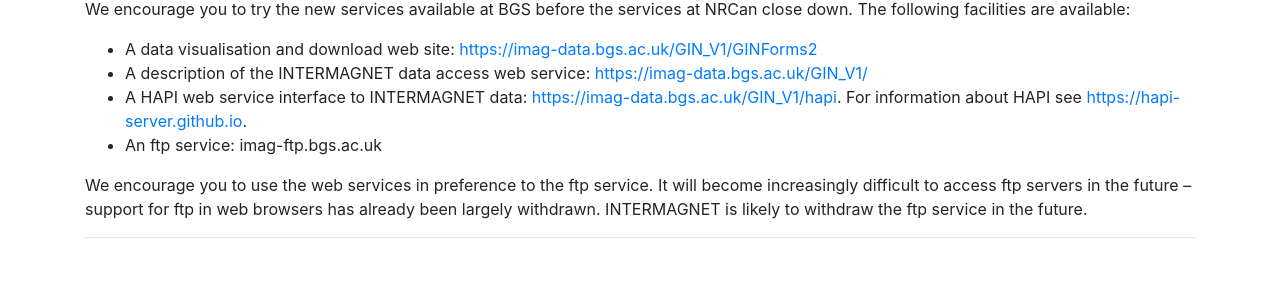
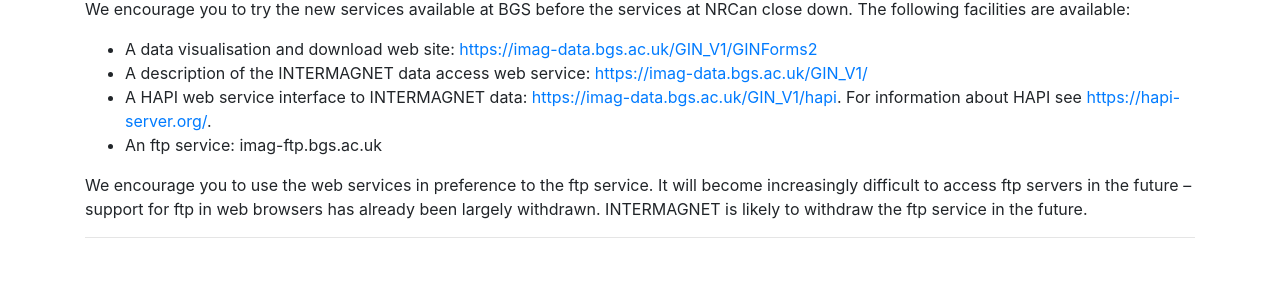
Before and after one commit to INTERMAGNET/intermagnet.github.io, a Jekyll site: the page built from new_data_download.md, in a window 1280 px wide. Shown: the part 438-742 px from the top of the page. Built offline with Jekyll 4.4.1, drawn with Linux system fonts in a browser that asks for light colours; some of the changed lines change nothing that is shown.

Commit message:
Update link to HAPI server

```diff
--- a/new_data_download.md
+++ b/new_data_download.md
@@ -21,7 +21,7 @@
   [https://imag-data.bgs.ac.uk/GIN_V1/](https://imag-data.bgs.ac.uk/GIN_V1/)
 - A HAPI web service interface to INTERMAGNET data:
   [https://imag-data.bgs.ac.uk/GIN_V1/hapi](https://imag-data.bgs.ac.uk/GIN_V1/hapi).
-  For information about HAPI see [https://hapi-server.github.io](https://hapi-server.github.io).
+  For information about HAPI see [https://hapi-server.org/](https://hapi-server.org/).
 - An ftp service: imag-ftp.bgs.ac.uk
 
 We encourage you to use the web services in preference to the ftp service. It will become
```
